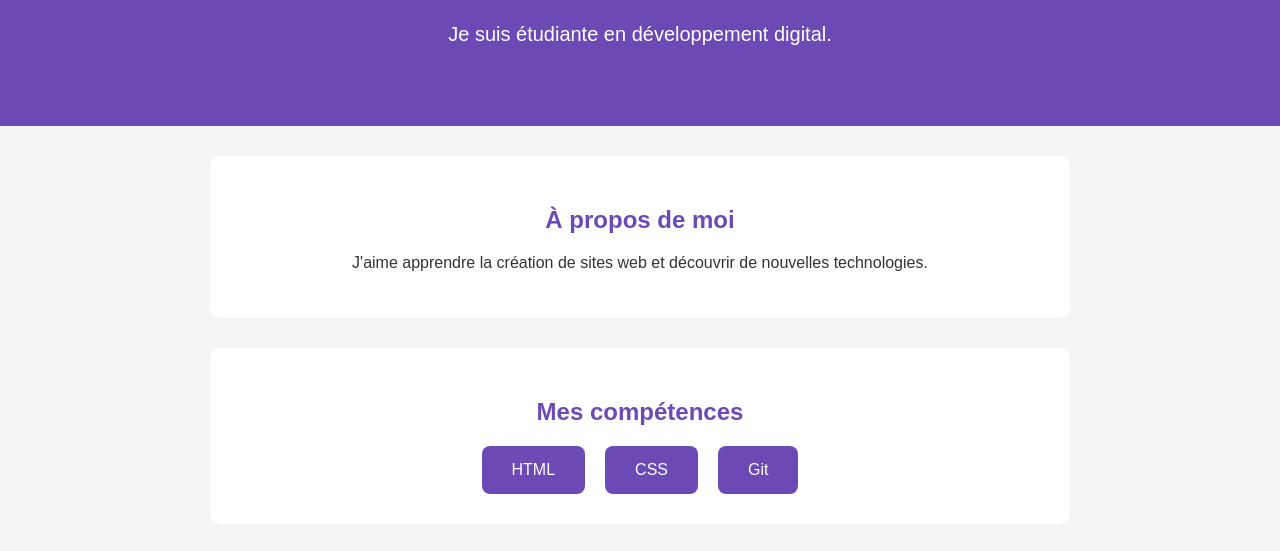
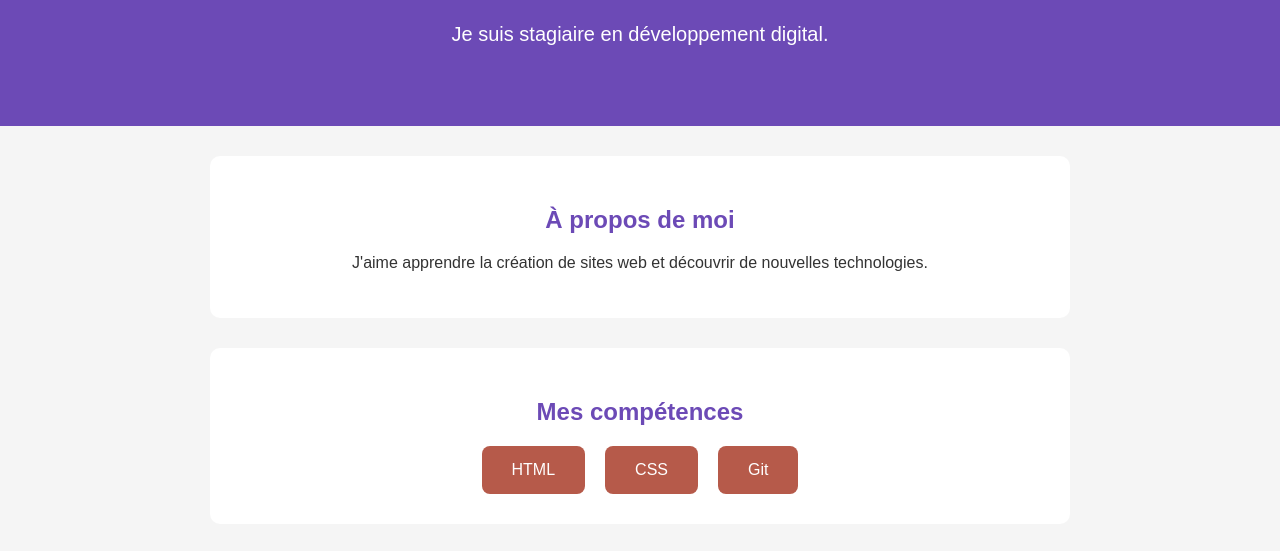
Before and after one commit to aithiba-ops/mon-premier-site, a plain HTML site: page index.html in a window 1280 px wide. Shown: the part 215-766 px from the top of the page. Drawn offline with Linux system fonts and the light colour scheme.

```diff
--- a/index.html
+++ b/index.html
@@ -9,7 +9,7 @@
 
     <header>
         <h1>Bienvenue sur mon site</h1>
-        <p>Je suis étudiante en développement digital.</p>
+        <p>Je suis stagiaire en développement digital.</p>
     </header>
 
     <section>
--- a/style.css
+++ b/style.css
@@ -40,7 +40,7 @@
 }
 
 .competences div {
-    background-color: #6c4ab6;
+    background-color: #b65a4a;
     color: white;
     padding: 15px 30px;
     border-radius: 8px;
```
